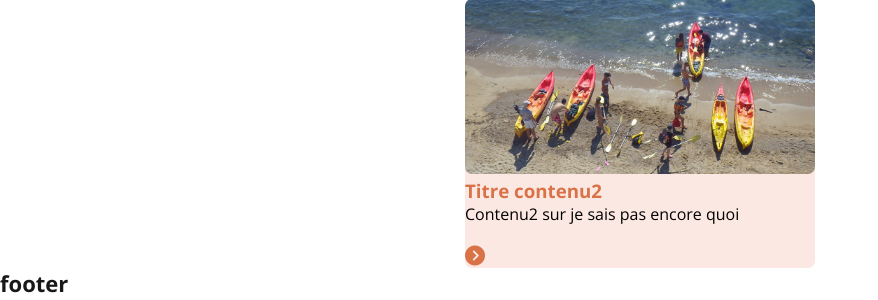
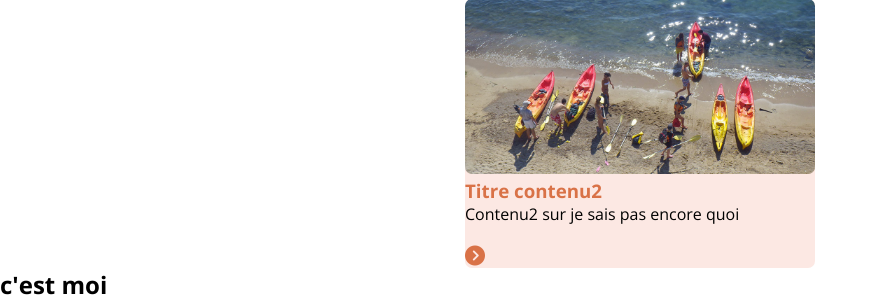
Before and after one commit to Romain0766/camargue-nautisme, a PHP site: page /index.php in a window 1280 px wide. Shown: the part 1279-1579 px from the top of the page, without its empty margins (0-878 px from the left). Run offline with PHP 8.4, Linux system fonts and the light colour scheme; some libraries are stand-ins or nearby versions.

Commit message:
update footer

```diff
--- a/footer.php
+++ b/footer.php
@@ -7,11 +7,14 @@
     <link rel="stylesheet" href="./assets/css/index.css">
     <link rel="stylesheet" href="./assets/js/app.js">
     <link href="https://fonts.googleapis.com/css2?family=Open+Sans:ital,wght@0,300;0,400;0,500;0,600;0,700;0,800;1,800&display=swap" rel="stylesheet">
-     <title>header</title>
+    <title>header</title>
 </head>
 <body>
+
     <footer>
-        <h1>footer</h1>
+        <h2>c'est moi</h2>
+        <iframe src="https://www.google.com/maps/d/embed?mid=1N51aSzxASDj1ftwV3cw8Nf7dO5YB310m" width="640" height="480"></iframe>
+
     </footer>
 </body>
 </html>
```
